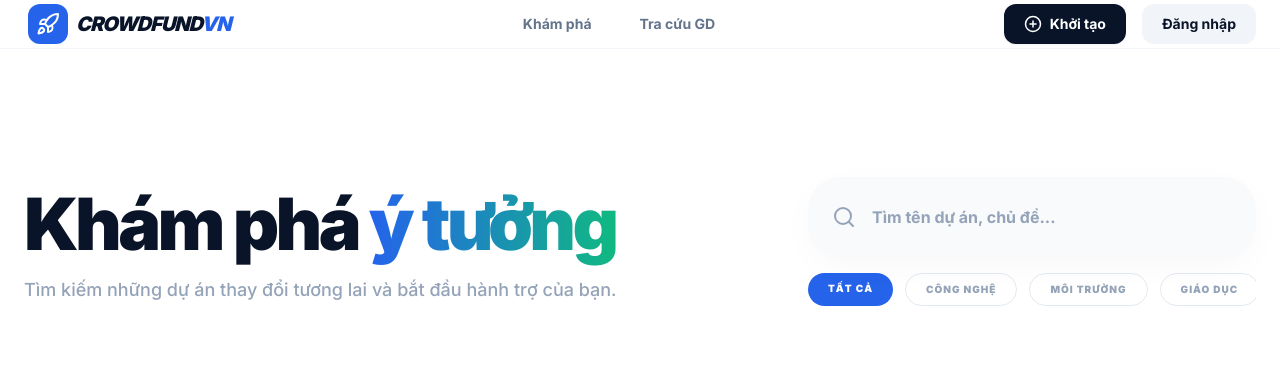
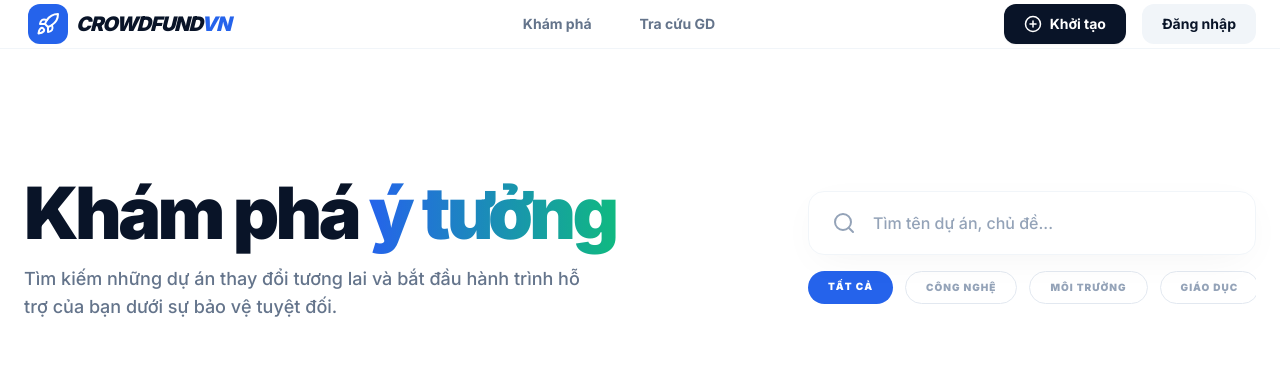
Before and after one commit to Escanor292/platform, a Next.js app: page /campaigns in a window 1280 px wide. Shown: the top 371 px of the page. Built offline with nearby package versions, Linux system fonts and the light colour scheme; no server answers; the database is empty.

Commit message:
UI: Refine typography, fix ugly headers, hide scrollbars

```diff
--- a/src/app/campaigns/page.tsx
+++ b/src/app/campaigns/page.tsx
@@ -19,7 +19,9 @@ export default async function CampaignsPage() {
         <div className="max-w-7xl mx-auto flex flex-col md:flex-row items-center justify-between gap-12">
           <div className="flex-grow space-y-4">
             <h1 className="text-5xl md:text-7xl font-black text-gray-900 tracking-tighter leading-none">Khám phá <span className="text-gradient">ý tưởng</span></h1>
-            <p className="text-lg text-gray-400 font-medium">Tìm kiếm những dự án thay đổi tương lai và bắt đầu hành trợ của bạn.</p>
+            <p className="text-lg text-gray-500 font-medium max-w-xl">
+              Tìm kiếm những dự án thay đổi tương lai và bắt đầu hành trình hỗ trợ của bạn dưới sự bảo vệ tuyệt đối.
+            </p>
           </div>
 
           <div className="w-full max-w-md space-y-4">
@@ -28,10 +30,10 @@ export default async function CampaignsPage() {
                 <input
                   type="text"
                   placeholder="Tìm tên dự án, chủ đề..."
-                  className="w-full h-20 pl-16 pr-8 bg-gray-50 border-0 rounded-[2rem] focus:ring-2 focus:ring-blue-600 font-bold text-gray-900 placeholder:text-gray-400 transition-all shadow-soft"
+                  className="w-full h-16 pl-16 pr-8 bg-white border border-gray-100 rounded-2xl focus:ring-2 focus:ring-blue-600 focus:border-transparent font-medium text-gray-900 placeholder:text-gray-400 transition-all shadow-soft"
                 />
              </div>
-             <div className="flex gap-3 overflow-x-auto pb-2 scrollbar-none">
+             <div className="flex gap-3 overflow-x-auto pb-1 hide-scrollbar">
                 <Link href="/campaigns" className="px-5 py-2 bg-blue-600 text-white text-[10px] font-black uppercase tracking-widest rounded-full whitespace-nowrap focus-ring">Tất cả</Link>
                 <Link href="/campaigns?category=Công nghệ" className="px-5 py-2 bg-white text-gray-400 text-[10px] font-black uppercase tracking-widest rounded-full border border-gray-200 hover:border-blue-600 hover:text-blue-600 transition whitespace-nowrap focus-ring">Công nghệ</Link>
                 <Link href="/campaigns?category=Môi trường" className="px-5 py-2 bg-white text-gray-400 text-[10px] font-black uppercase tracking-widest rounded-full border border-gray-200 hover:border-blue-600 hover:text-blue-600 transition whitespace-nowrap focus-ring">Môi trường</Link>
--- a/src/app/globals.css
+++ b/src/app/globals.css
@@ -83,3 +83,14 @@
 .prose blockquote {
   @apply border-l-4 border-blue-600 bg-blue-50/50 p-6 rounded-r-2xl font-serif italic text-blue-900;
 }
+
+/* Hide scrollbar for Chrome, Safari and Opera */
+.hide-scrollbar::-webkit-scrollbar {
+  display: none;
+}
+
+/* Hide scrollbar for IE, Edge and Firefox */
+.hide-scrollbar {
+  -ms-overflow-style: none;  /* IE and Edge */
+  scrollbar-width: none;  /* Firefox */
+}
--- a/src/app/page.tsx
+++ b/src/app/page.tsx
@@ -28,13 +28,13 @@ export default async function Home() {
             <span className="text-xs font-black text-gray-900 uppercase tracking-widest">Nền tảng gọi vốn số 1 Việt Nam</span>
           </div>
 
-          <h1 className="text-6xl md:text-8xl font-black text-gray-900 mb-8 tracking-tighter leading-[0.9]">
+          <h1 className="text-6xl md:text-8xl font-black text-gray-900 mb-8 tracking-tighter leading-[1.1]">
             Khơi nguồn <span className="text-gradient">sáng tạo</span>,<br />
-            Lan tỏa <span className="text-blue-600 underline decoration-emerald-400 decoration-8 underline-offset-4">Yêu thương</span>.
+            Lan tỏa <span className="text-gradient">yêu thương</span>
           </h1>
 
-          <p className="text-lg md:text-2xl text-gray-400 font-medium mb-12 max-w-3xl mx-auto leading-relaxed">
-            Nơi những ý tưởng táo bạo nhất được hiện thực hóa bởi sự tin tưởng từ cộng đồng. Biến giấc mơ của bạn thành hiện thực ngay hôm nay.
+          <p className="text-lg md:text-2xl text-gray-500 font-medium mb-12 max-w-3xl mx-auto leading-relaxed">
+            Nơi những ý tưởng táo bạo nhất được cộng đồng chung tay xây dựng. Hãy bước ra ánh sáng và bắt đầu chiến dịch của riêng bạn hôm nay.
           </p>
 
           <div className="flex flex-col md:flex-row gap-6 justify-center items-center">
```
